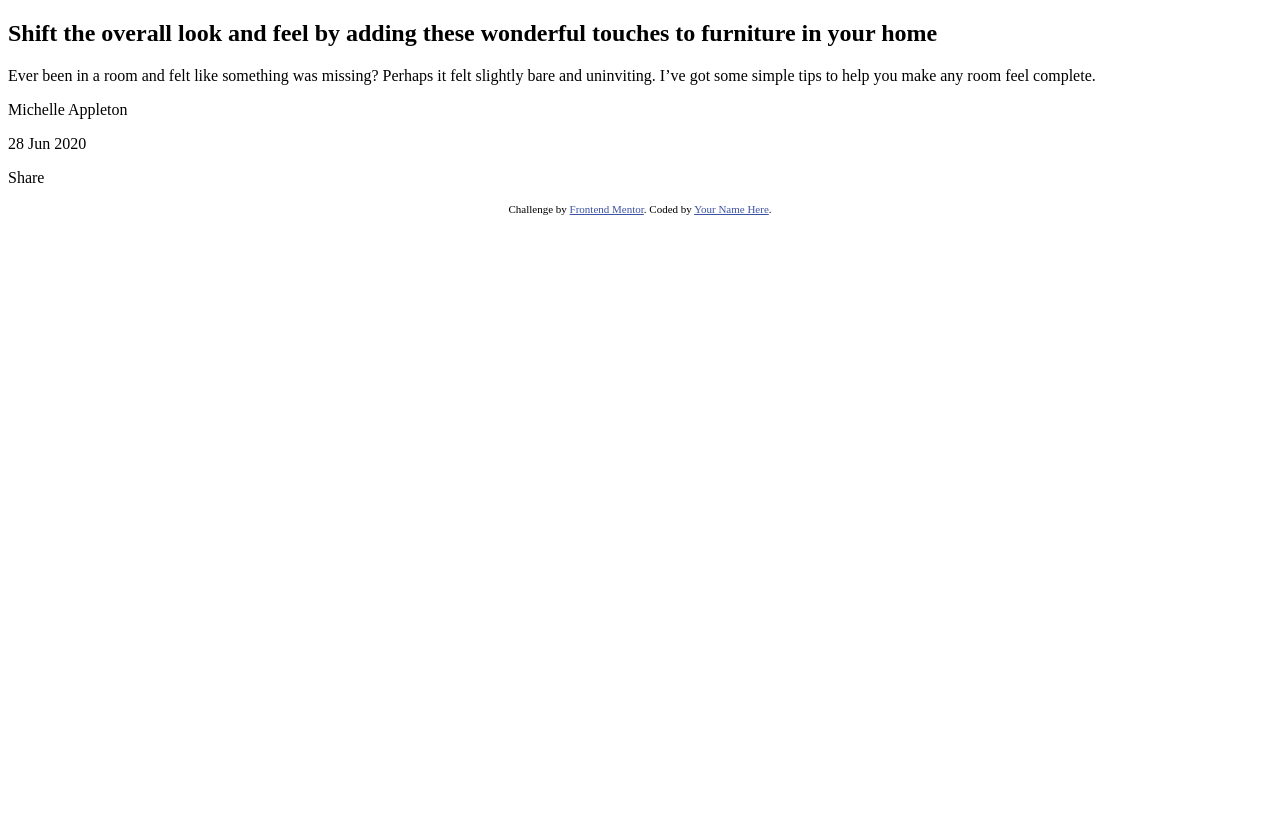
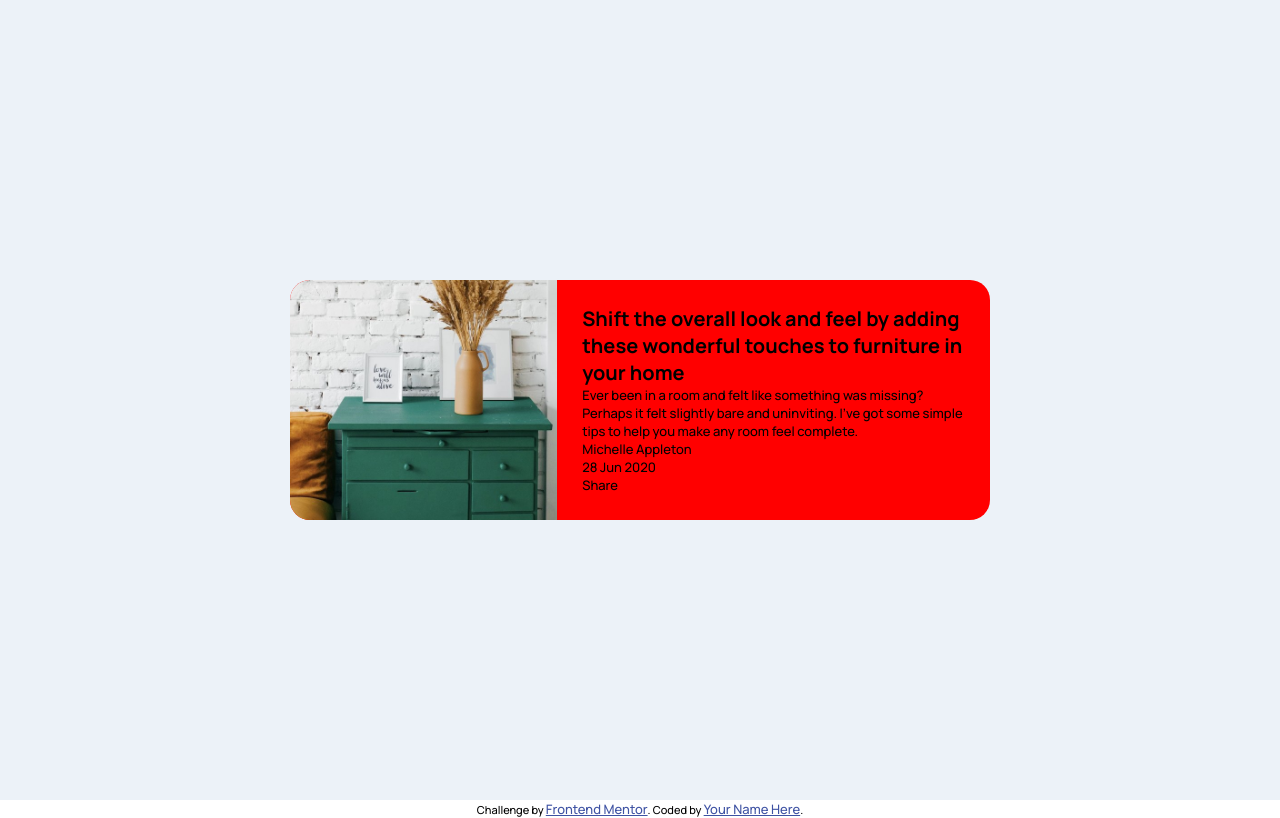
Before and after one commit to antonioscardovi/article-preview-component, a plain HTML site: page index.html in a window 1280 px wide. Drawn offline with Linux system fonts and the light colour scheme.

Commit message:
initial styling

```diff
--- a/index.html
+++ b/index.html
@@ -4,7 +4,7 @@
     <meta charset="UTF-8" />
     <meta name="viewport" content="width=device-width, initial-scale=1.0" />
     <!-- displays site properly based on user's device -->
-
+    <link rel="stylesheet" href="style/style.css" />
     <link
       rel="icon"
       type="image/png"
@@ -30,16 +30,20 @@
       <div class="card">
         <div class="image"></div>
 
+        <div class="content">
+          <div class="text">
             <h2 class="headline">
-          Shift the overall look and feel by adding these wonderful touches to
-          furniture in your home
+              Shift the overall look and feel by adding these wonderful touches
+              to furniture in your home
             </h2>
-        <p class="text">
-          Ever been in a room and felt like something was missing? Perhaps it
-          felt slightly bare and uninviting. I’ve got some simple tips to help
-          you make any room feel complete.
+            <p class="text-body">
+              Ever been in a room and felt like something was missing? Perhaps
+              it felt slightly bare and uninviting. I’ve got some simple tips to
+              help you make any room feel complete.
             </p>
+          </div>
 
+          <div class="social">
             <p class="name">Michelle Appleton</p>
             <p class="date">28 Jun 2020</p>
 
@@ -51,14 +55,15 @@
                 <i></i>
               </div>
             </div>
-
+          </div>
+        </div>
+      </div>
+    </div>
     <div class="attribution">
       Challenge by
       <a href="https://www.frontendmentor.io?ref=challenge" target="_blank"
         >Frontend Mentor</a
       >. Coded by <a href="#">Your Name Here</a>.
     </div>
-      </div>
-    </div>
   </body>
 </html>
--- /dev/null
+++ b/style/style.scss
@@ -0,0 +1,41 @@
+@import url("https://fonts.googleapis.com/css2?family=Manrope:wght@500;700&display=swap");
+
+* {
+  padding: 0;
+  margin: 0;
+  box-sizing: border-box;
+  font-family: "Manrope", sans-serif;
+  font-size: 13px;
+}
+
+.background {
+  padding: 0;
+  margin: 0;
+  height: 100vh;
+  background-color: hsl(210, 46%, 95%);
+  display: flex;
+  justify-content: space-around;
+  align-items: center;
+  .card {
+    width: 700px;
+    border-radius: 20px;
+    display: flex;
+    background-color: red;
+    .image {
+      background-image: url("/images/drawers.jpg");
+      background-size: cover;
+      height: 240px;
+      width: 100%;
+      border-bottom-left-radius: 20px;
+      border-top-left-radius: 20px;
+    }
+    .content {
+      padding: 25px;
+      .text {
+        h2 {
+          font-size: 20px;
+        }
+      }
+    }
+  }
+}
```
Also changed, not shown: style/style.css (added), 1 other file. Lines whose indentation alone changed are shown as unchanged.
